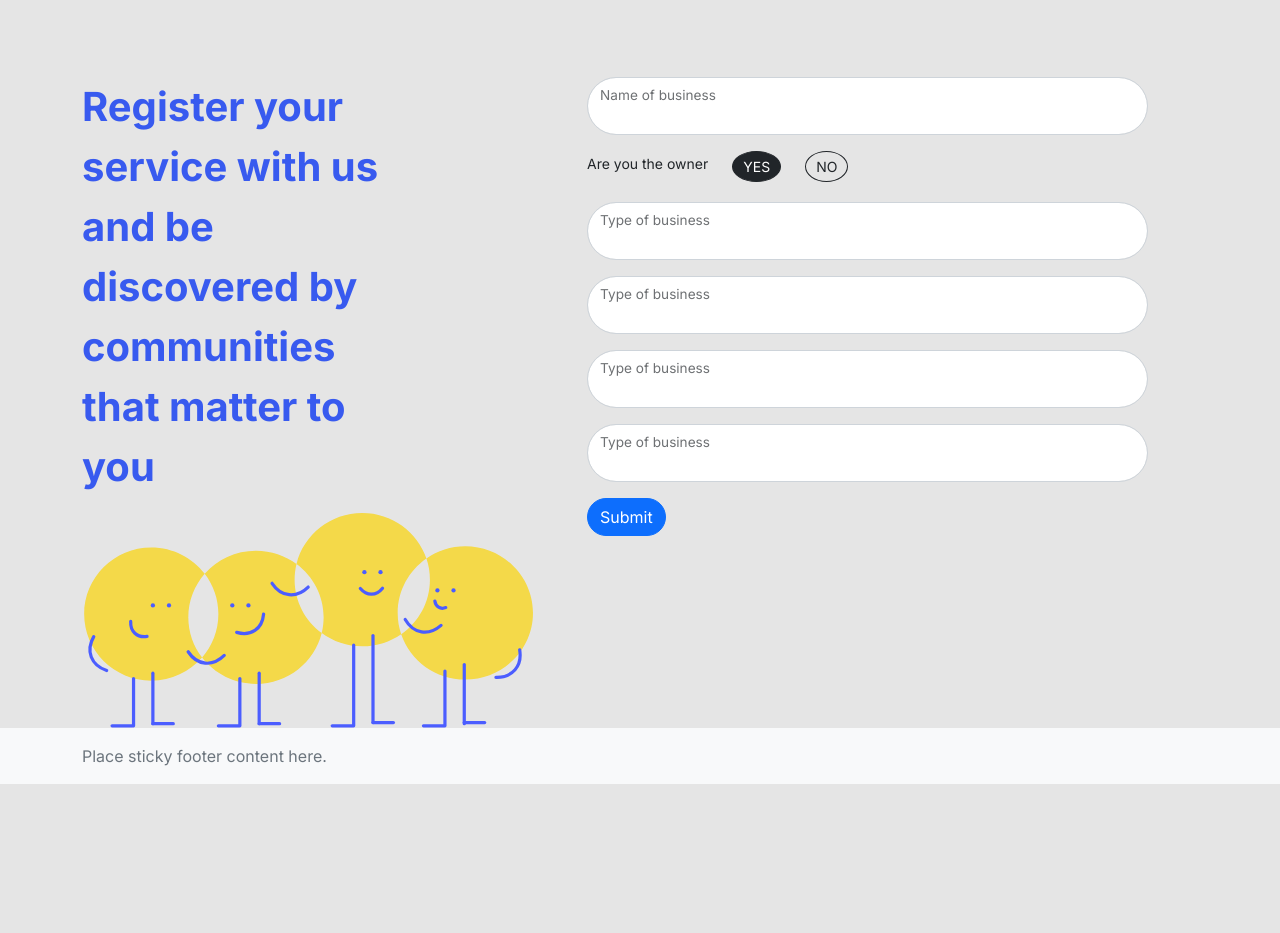
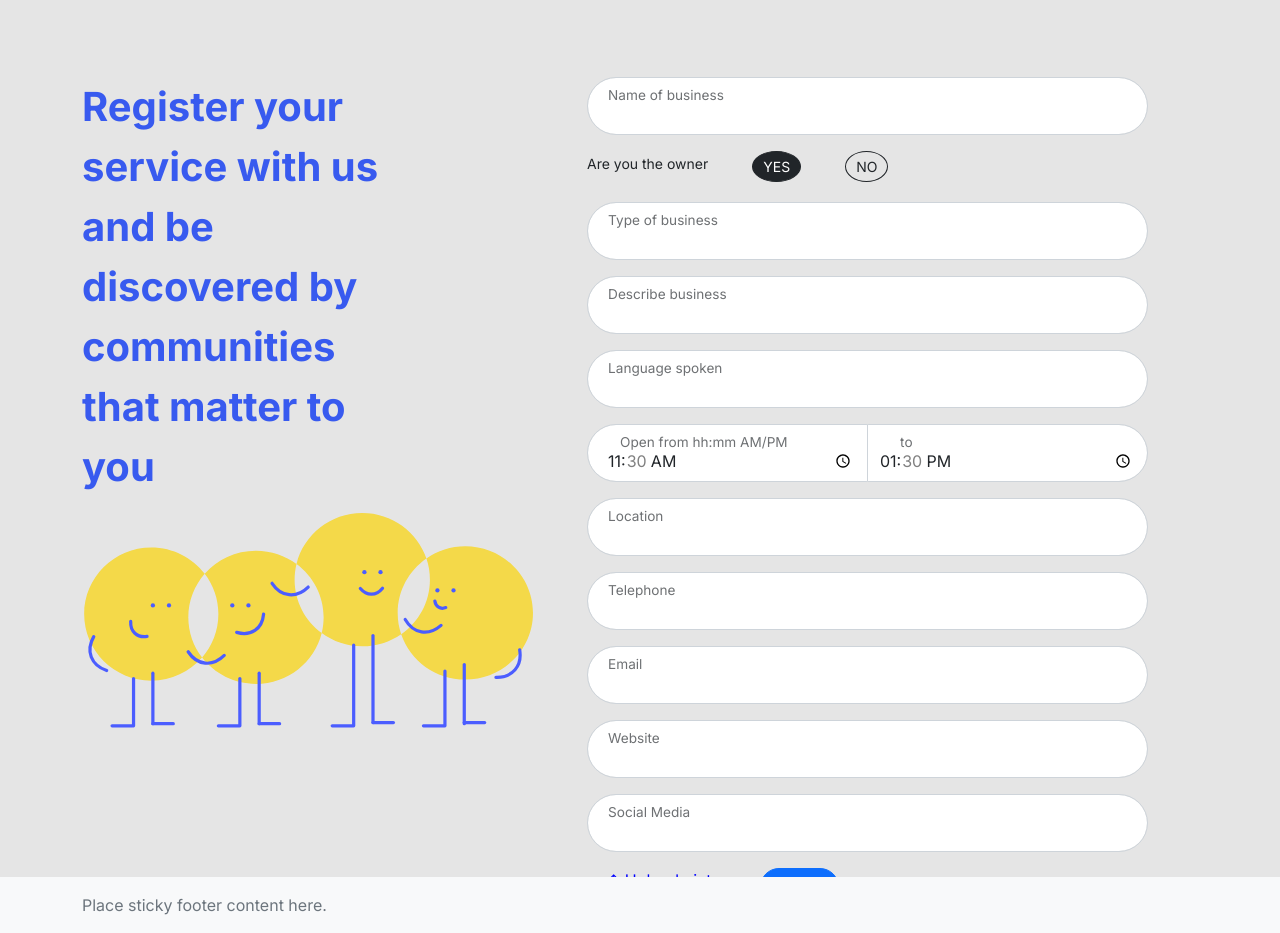
Before and after one commit to puckfried/fb_frontend, a website: page index.html in a window 1280 px wide. Shown: the part 43-976 px from the top of the page. Before the commit the page ends 827 px from the top, so only its background shows below. Drawn offline with nearby package versions, Linux system fonts and the light colour scheme.

Commit message:
registration forms 1st draft

```diff
--- a/index.html
+++ b/index.html
@@ -41,9 +41,11 @@
     </div>
     <div class="col-md-7 registerRight">
      <form class="registerForm">
+      <div class="row">
         <div class="form-floating mb-3">
           <input type="text" class="form-control" id="nameBusiness" aria-describedby="nameBusiness">
           <label class="ml-5" for="nameBusiness">Name of business</label>
+        </div>
       </div>
 
       <div class="row">
@@ -60,27 +62,86 @@
         </div>
       </div>
 
+      <div class="row">
         <div class="form-floating mb-3">
-          <input type="text" class="form-control" id="typeBusiness">
-          <label class="" for="typeBusiness">Type of business</label>
+          <input type="text" class="form-control" id="typeBusinessReg">
+          <label class="" for="typeBusinessReg">Type of business</label>
+        </div>
       </div>
 
-        <div class="form-floating mb-3">
-          <input type="text" class="form-control" id="typeBusiness">
-          <label class="" for="typeBusiness">Type of business</label>
+      <div class="row">
+        <div class="form-floating mb-3 taggedInput" data-bs-toggle="tooltip" data-bs-placement="right" title="Tooltip on top">
+          <input type="text" class="form-control" id="tagBusinessReg" >
+          <label class="" for="tagBusinessReg">Describe business</label>
+          <div id="helpBox">Hey there! Your business atributes will be treated like tags. You can separate them by comma or space.</div>
+        </div>
       </div>
 
+      <div class="row">
         <div class="form-floating mb-3">
-          <input type="text" class="form-control" id="typeBusiness">
-          <label class="" for="typeBusiness">Type of business</label>
+          <input type="text" class="form-control" id="langSpokenReg">
+          <label class="" for="langSpokenReg">Language spoken</label>
+        </div>
       </div>
 
-        <div class="form-floating mb-3">
-          <input type="text" class="form-control" id="typeBusiness">
-          <label class="" for="typeBusiness">Type of business</label>
+      <div class="row g-0">
+        <div class="input-group mb-3">
+          <div class="form-floating col">
+            <input type="time" class="form-control" id="startHour" value="11:30" step="360000">
+            <label  for="startHour">Open from hh:mm AM/PM</label>
+          </div>
+          <div class="form-floating col">
+            <input type="time" class="form-control" id="closeHour" value="13:30" step="360000">
+            <label for="closeHour">to</label>
+          </div>
+        </div>
       </div>
 
+      <div class="row">
+        <div class="form-floating mb-3">
+          <input type="text" class="form-control" id="locationReg">
+          <label class="" for="locationReg">Location</label>
+        </div>
+      </div>
+
+      <div class="row">
+        <div class="form-floating mb-3">
+          <input type="text" class="form-control" id="telReg">
+          <label class="" for="telReg">Telephone</label>
+        </div>
+      </div>
+
+      <div class="row">
+        <div class="form-floating mb-3">
+          <input type="email" class="form-control" id="mailReg">
+          <label class="" for="mailReg">Email</label>
+        </div>
+      </div>
+
+      <div class="row">
+        <div class="form-floating mb-3">
+          <input type="text" class="form-control" id="webReg">
+          <label class="" for="webReg">Website</label>
+        </div>
+      </div>
+
+      <div class="row">
+        <div class="form-floating mb-3">
+          <input type="text" class="form-control" id="socialMediaReg">
+          <label class="" for="socialMediaReg">Social Media</label>
+        </div>
+      </div>
+
+        <div class="row">
+          <div class="col-auto mb-3">
+              <label for="fileUp" class="customFileUpload"><span>&#8593;</span> Upload picture</label>
+              <input class="form-control" type="file" id="fileUp" accept="image/*">
+          </div>
+          <div class="col-auto">
             <button type="submit" class="btn btn-primary btn-small submitBtn">Submit</button>
+          </div>
+        </div>
+
       </form>
 
 
--- a/styles/styles.css
+++ b/styles/styles.css
@@ -32,8 +32,32 @@ header{
 
 }
 
-.registerRight input{
+.registerRight .form-control[type="text"], .form-control[type="email"]{
     border-radius: 90px;
+    padding-left: 20px;
+}
+
+.registerRight #startHour {
+    border-bottom-left-radius: 90px;
+    border-top-left-radius: 90px;
+    padding-left: 20px;
+}
+
+.registerRight #closeHour {
+    border-bottom-right-radius: 90px;
+    border-top-right-radius: 90px;
+}
+
+
+
+.registerRight .form-control:focus{
+    -webkit-box-shadow: none;
+    box-shadow: none;
+    border: 1px solid black;
+}
+
+.registerRight label{
+    margin-left: 20px;
 }
 
 .registerRight  .radioBtn{
@@ -48,14 +72,52 @@ header{
     margin-right:50px;
 }
 
+.taggedInput {
+    position: relative;
+}
+
+.taggedInput #helpBox{
+    display: none;
+    font-size: 0.625rem;
+    padding: 10px;
+    background-color: #EEEEEE;
+    border-radius: 20px;
+}
+
+.taggedInput input:focus ~ #helpBox{
+    display: block;
+}
+
 .registerForm .submitBtn{
     border-radius: 30px;
+}
+
+.registerForm #fileUp {
+    display: none;
+}
+
+.registerForm .customFileUpload {
+    color: blue;
 }
 
 @media (min-width: 769px){
     .main {
         margin-top: 80px;
     }
+
+    .taggedInput input:focus ~ #helpBox{
+        display: block;
+        width: 129px;
+        font-size: 0.625rem;
+        padding: 10px;
+        background-color: #EEEEEE;
+        position: absolute;
+        right: 0;
+        top: 15px;
+        transform: translate(150px);
+    }
+
+
 }
 
 @media (min-width: 1000px){
```
Lines whose indentation alone changed are shown as unchanged.
